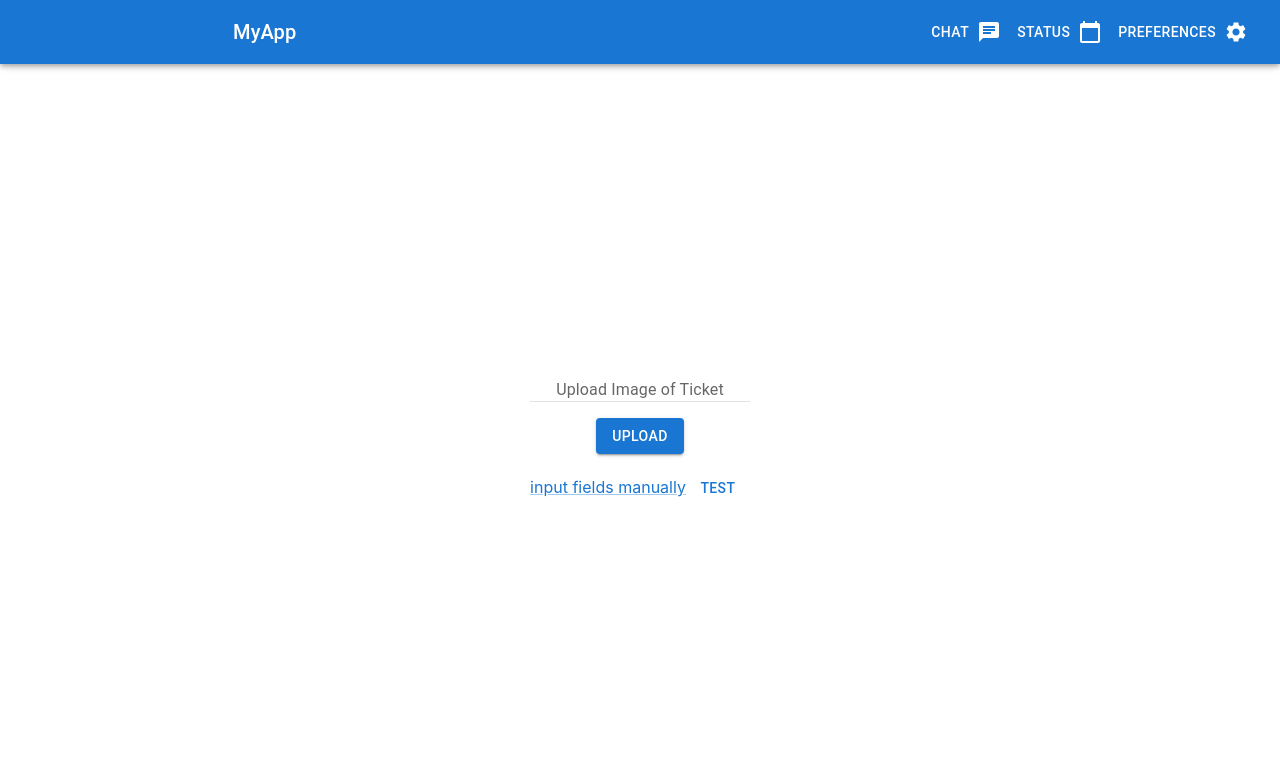
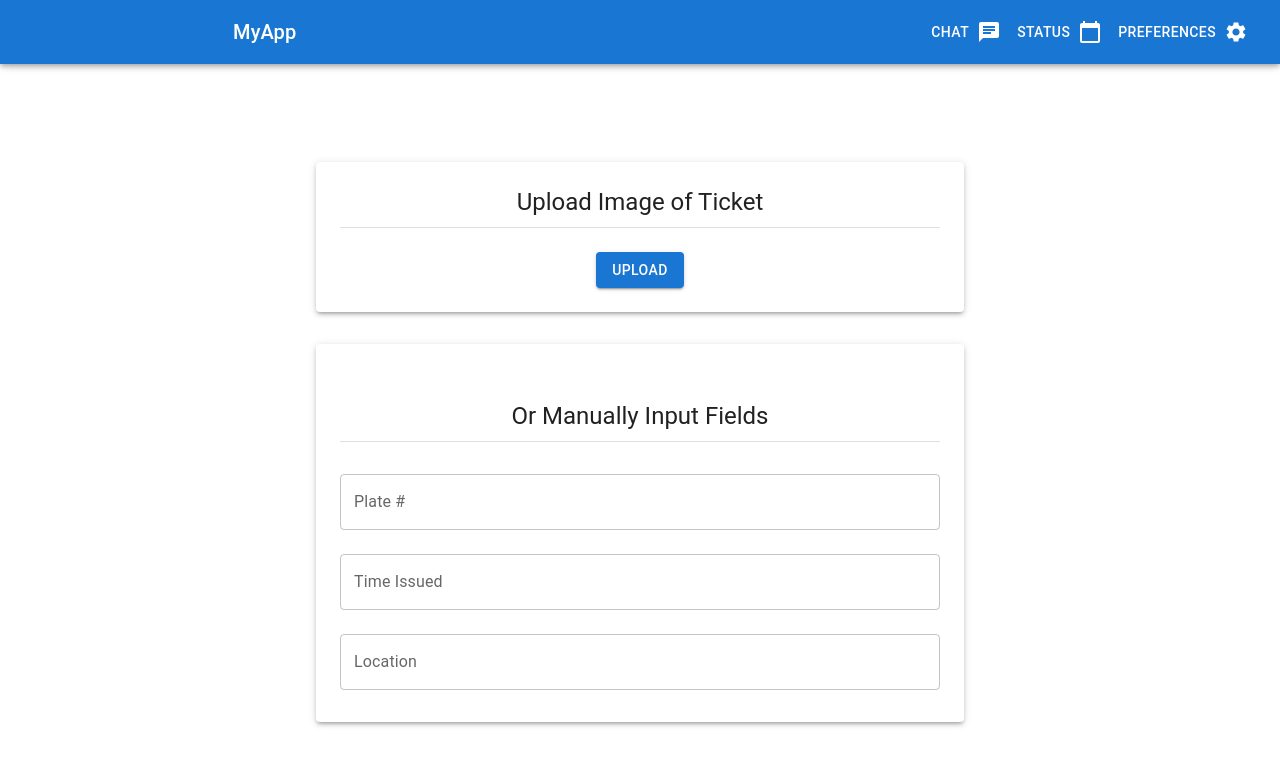
Before and after one commit to NACK2/parking-buddy, a React (Vite) app: page /ticket in a window 1280 px wide. Shown: the top 766 px of the page. Built offline with nearby package versions, Linux system fonts and the light colour scheme; the HTML template or start-up script is replaced by a standard one.

Commit message:
finish upload format

```diff
--- a/src/pages/PhotoUpload.jsx
+++ b/src/pages/PhotoUpload.jsx
@@ -1,7 +1,6 @@
 import React, { useState, useEffect } from 'react';
 import { createWorker } from 'tesseract.js';
 import { CircularProgress, Box, Button, TextField, Typography, Paper, InputLabel, FormControl, Select, MenuItem, Divider, Link } from '@mui/material';
-var first = 0;
 
 const PhotoUpload = () => {
     const [file, setFile] = useState(null);
@@ -93,28 +92,60 @@ const PhotoUpload = () => {
     }
 
     return (
-        <div>
+        <>
+            <Paper elevation={3} sx={{ mb: 4, padding: 3, maxWidth: 600, mx: 'auto' }}>
+                <Typography variant="h5" gutterBottom>
+                    Upload Image of Ticket
+                </Typography>
+                <Divider sx={{ marginBottom: 2 }} />
                 <Box>
-                <InputLabel htmlFor="image-upload">Upload Image of Ticket</InputLabel>
-                <Divider sx={{ marginBottom: 2 }} />
-                <Button variant='contained' component='label' sx={{ mb: 2 }}>
+                    <Button variant='contained' component='label' sx={{ mt: 1 }}>
                         Upload
                         <input type="file" hidden accept="image/*" onChange={handleUpload} />
                     </Button>
                     <div>
                         {!text && file ? <CircularProgress /> : ""}
-                    {plate && <p>{plate}</p>}
-                    {time && <p>{time}</p>}
-                    {location && <p>{location}</p>}
+                        {plate && <Typography variant="body1">Plate: {plate}</Typography>}
+                        {time && <Typography variant="body1">Time: {time}</Typography>}
+                        {location && <Typography variant="body1">Location: {location}</Typography>}
                     </div>
                 </Box>
-            <Box>
-                <Link>input fields manually</Link>
-                <Button onClick={() => {
-                    parseText(testText);
-                }}>test</Button>
+            </Paper>
+            <Paper elevation={3} sx={{ mt: 2, padding: 3, maxWidth: 600, mx: 'auto' }}>
+                <Box sx={{ mt: 4 }}>
+                    <Typography variant="h5" gutterBottom>
+                        Or Manually Input Fields
+                    </Typography>
+                    <Divider sx={{ marginBottom: 2 }} />
+                    <form>
+                        <TextField
+                            fullWidth
+                            label="Plate #"
+                            variant="outlined"
+                            margin="normal"
+                            value={plate}
+                            onChange={(e) => setPlate(e.target.value)}
+                        />
+                        <TextField
+                            fullWidth
+                            label="Time Issued"
+                            variant="outlined"
+                            margin="normal"
+                            value={time}
+                            onChange={(e) => setTime(e.target.value)}
+                        />
+                        <TextField
+                            fullWidth
+                            label="Location"
+                            variant="outlined"
+                            margin="normal"
+                            value={location}
+                            onChange={(e) => setLocation(e.target.value)}
+                        />
+                    </form>
                 </Box>
-        </div>
+            </Paper>
+        </>
     )
 }
 
```
Lines whose indentation alone changed are shown as unchanged.
